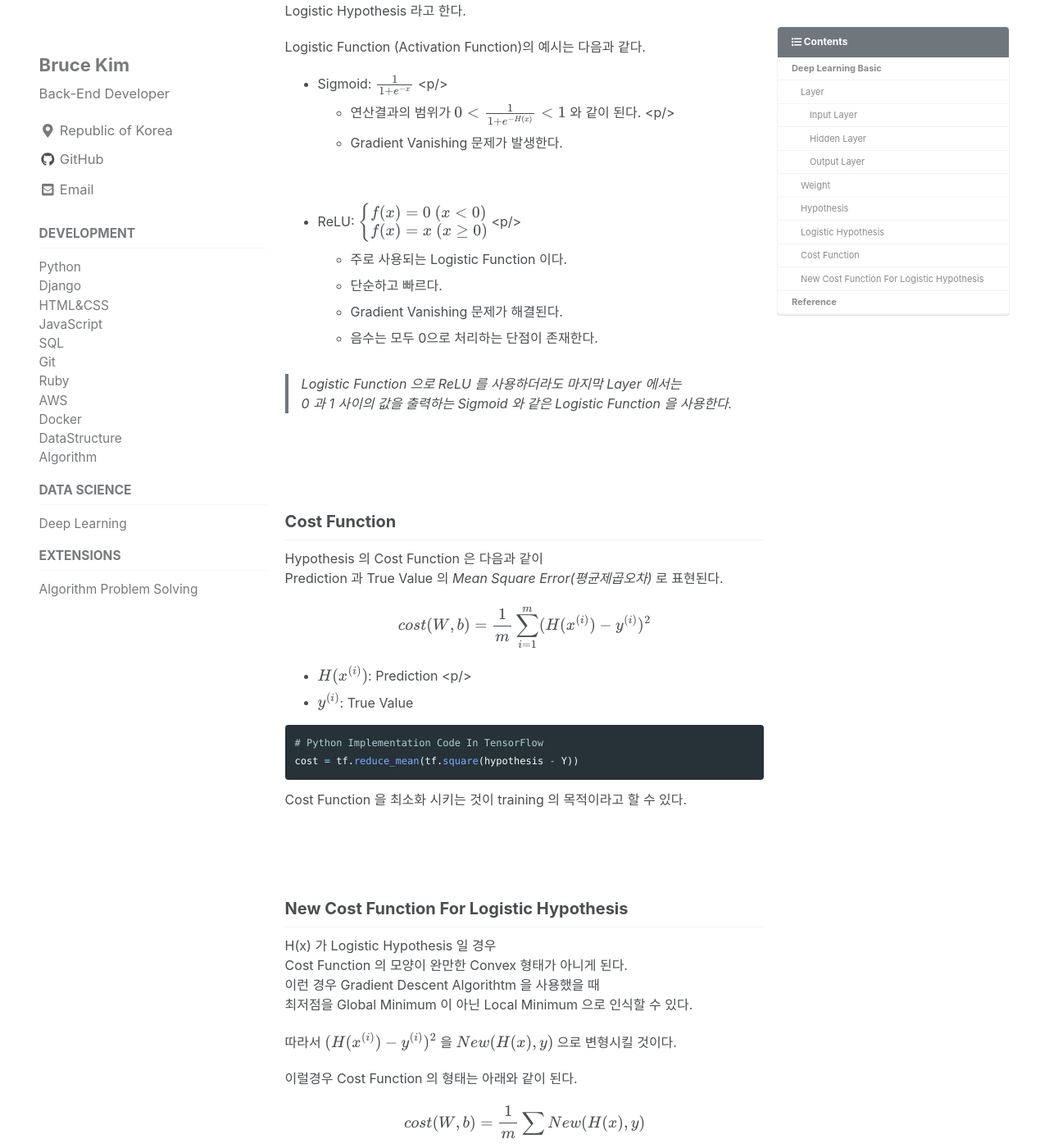
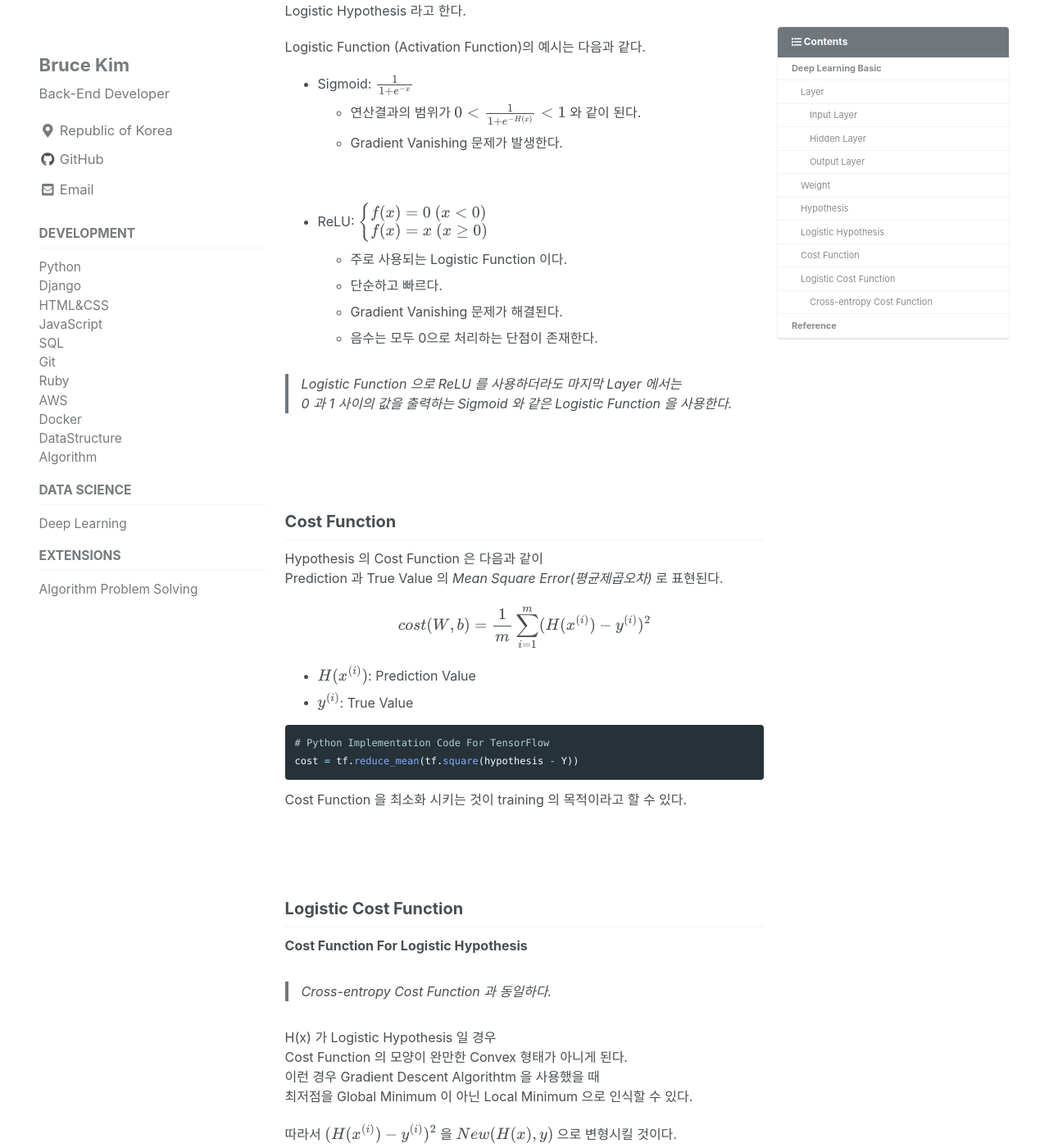
Before and after one commit to devbruce/devbruce.github.io, a Jekyll site: the page built from _posts/DeepLearning/2019-03-29-dl-01-basic.md, in a window 1280 px wide and 1400 px high, scrolled down 2205 px. Shown: the whole window at 82% size. Built offline with Jekyll 4.4.1, drawn with Linux system fonts in a browser that asks for light colours; cached includes are drawn as plain includes; nearby versions of some CDN libraries; formulas are drawn with MathJax 3; comment, search, counter and statistics services are not loaded; some of the changed text lies outside the part shown.

Commit message:
Modify dl-01

````diff
--- a/_posts/DeepLearning/2019-03-29-dl-01-basic.md
+++ b/_posts/DeepLearning/2019-03-29-dl-01-basic.md
@@ -11,8 +11,9 @@ tags:
   - layer
   - weight
   - hypothesis
+  - logistic_hypothesis
   - cost_function
-  - logistic_hypothesis
+  - logistic_cost_function
 
 ---
 
@@ -89,10 +90,10 @@ Hypothesis 는 다음과 같이 표현된다.
 
 - Theory: $ H(x) = Wx + b $
 
-- Implementation Code In TensorFlow: $ H(X) = XW + b $
+- Implementation Code For TensorFlow: $ H(X) = XW + b $
 
 ```python
-# Python Implementation Code In TensorFlow
+# Python Implementation Code For TensorFlow
 hypothesis = (X * W) + b
 ```
 
@@ -105,13 +106,13 @@ Logistic Hypothesis 라고 한다.
 
 Logistic Function (Activation Function)의 예시는 다음과 같다.
 
-- Sigmoid: $ \frac{1}{1 + e^{-x}} $ <p/>
-  - 연산결과의 범위가 $ 0 < \frac{1}{1 + e^{-H(x)}} < 1 $ 와 같이 된다. <p/>
+- Sigmoid: $ \frac{1}{1 + e^{-x}} $
+  - 연산결과의 범위가 $ 0 < \frac{1}{1 + e^{-H(x)}} < 1 $ 와 같이 된다.
   - Gradient Vanishing 문제가 발생한다.
 
 <br>
 
-- ReLU: $ \cases {f(x)=0\ (x < 0) \cr f(x)=x\ (x \geq 0)} $ <p/>
+- ReLU: $ \cases {f(x)=0\ (x < 0) \cr f(x)=x\ (x \geq 0)} $
   - 주로 사용되는 Logistic Function 이다.
   - 단순하고 빠르다.
   - Gradient Vanishing 문제가 해결된다.
@@ -129,11 +130,11 @@ Prediction 과 True Value 의 *Mean Square Error(평균제곱오차)* 로 표현
 
 $$ cost(W, b) = \frac{1}{m} \sum_{i=1}^m (H(x^{(i)}) - y^{(i)})^2 $$
 
-- $ H(x^{(i)}) $: Prediction <p/>
+- $ H(x^{(i)}) $: Prediction Value
 - $ y^{(i)} $: True Value
 
 ```python
-# Python Implementation Code In TensorFlow
+# Python Implementation Code For TensorFlow
 cost = tf.reduce_mean(tf.square(hypothesis - Y))
 ```
 
@@ -141,7 +142,11 @@ Cost Function 을 최소화 시키는 것이 training 의 목적이라고 할
 
 <br><br>
 
-## New Cost Function For Logistic Hypothesis
+## Logistic Cost Function
+
+**Cost Function For Logistic Hypothesis**
+
+> Cross-entropy Cost Function 과 동일하다.
 
 H(x) 가 Logistic Hypothesis 일 경우
 Cost Function 의 모양이 완만한 Convex 형태가 아니게 된다.
@@ -152,6 +157,8 @@ Cost Function 의 모양이 완만한 Convex 형태가 아니게 된다.
 
 이럴경우 Cost Function 의 형태는 아래와 같이 된다.
 
+<br>
+
 $$ cost(W, b) = \frac{1}{m}\sum New(H(x),y) $$
 
 <br>
@@ -160,6 +167,7 @@ $ New(H(x),y) $ 는 그래프의 모양을 부드럽게 만들기 위해
 $log$ 를 취하는 방식으로 $ (H(x^{(i)}) - y^{(i)})^2 $ 를 변형한 것이다.
 
 <br>
+
 $ New(H(x),y) = \cases {-log(H(x))\quad(y=1) \cr -log(1-H(x))\quad(y=0)} $
 
 <br>
@@ -177,9 +185,18 @@ $ New(H(x),y) = -y\log(H(x)) + (1 -y)\log(1 - H(x)) $
 $$ cost(W, b) = -\frac{1}{m}\sum ( y\log(H(x)) + (1 -y)\log(1 - H(x)) ) $$
 
 ```python
-# Python Implemenation Code In TensorFlow
+# Python Implemenation Code For TensorFlow
 cost = -tf.reduce_mean(Y * tf.log(hypothesis) + (1-Y) * tf.log(1-hypothesis))
 ```
+
+<br>
+
+> ### Cross-entropy Cost Function
+>
+> ```python
+> # Python Implemenation Code For TensorFlow
+> cost = tf.reduce_mean(-tf.reduce_sum(Y * tf.log(hypothesis), axis=1)
+> ```
 
 <br><br>
 
````
